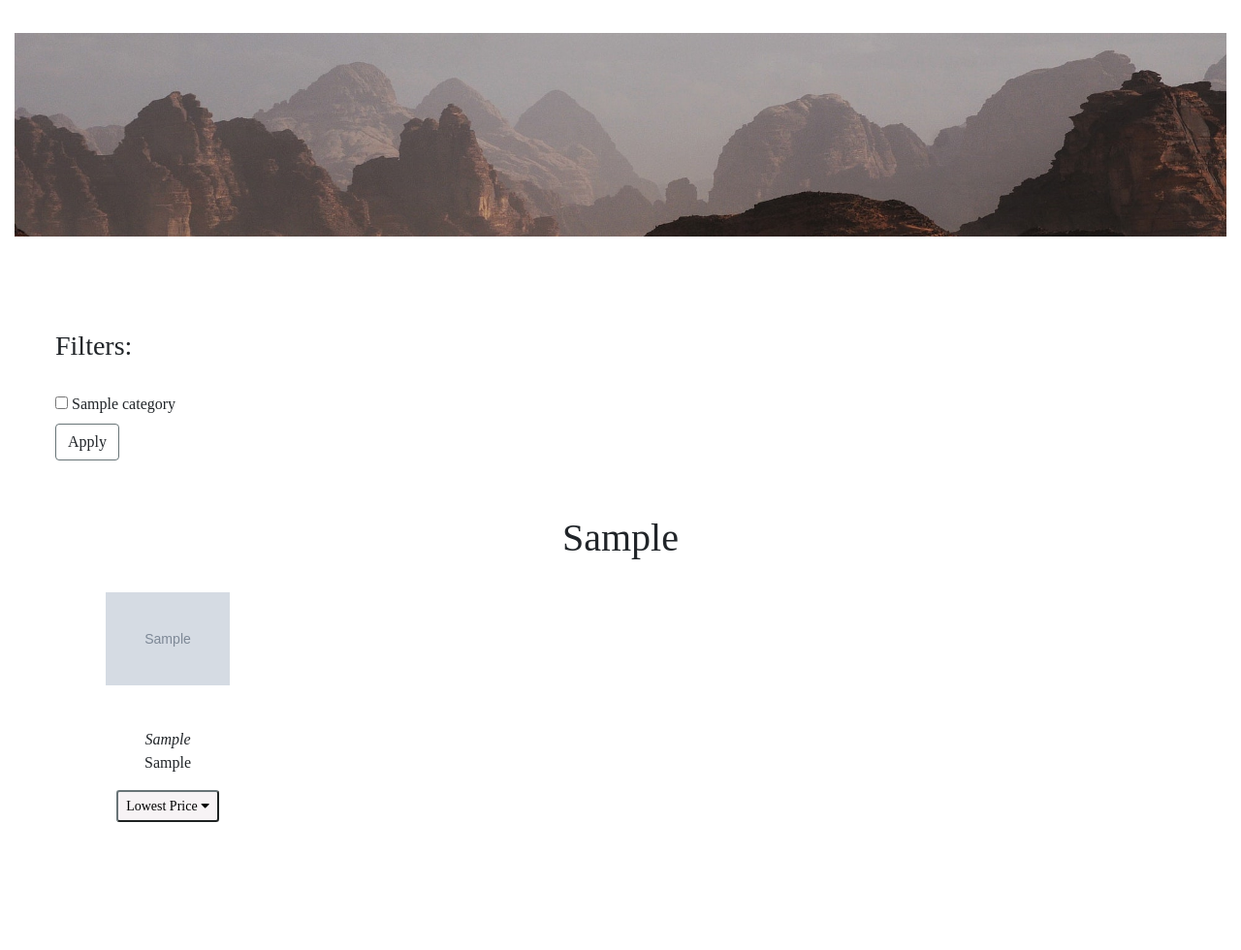
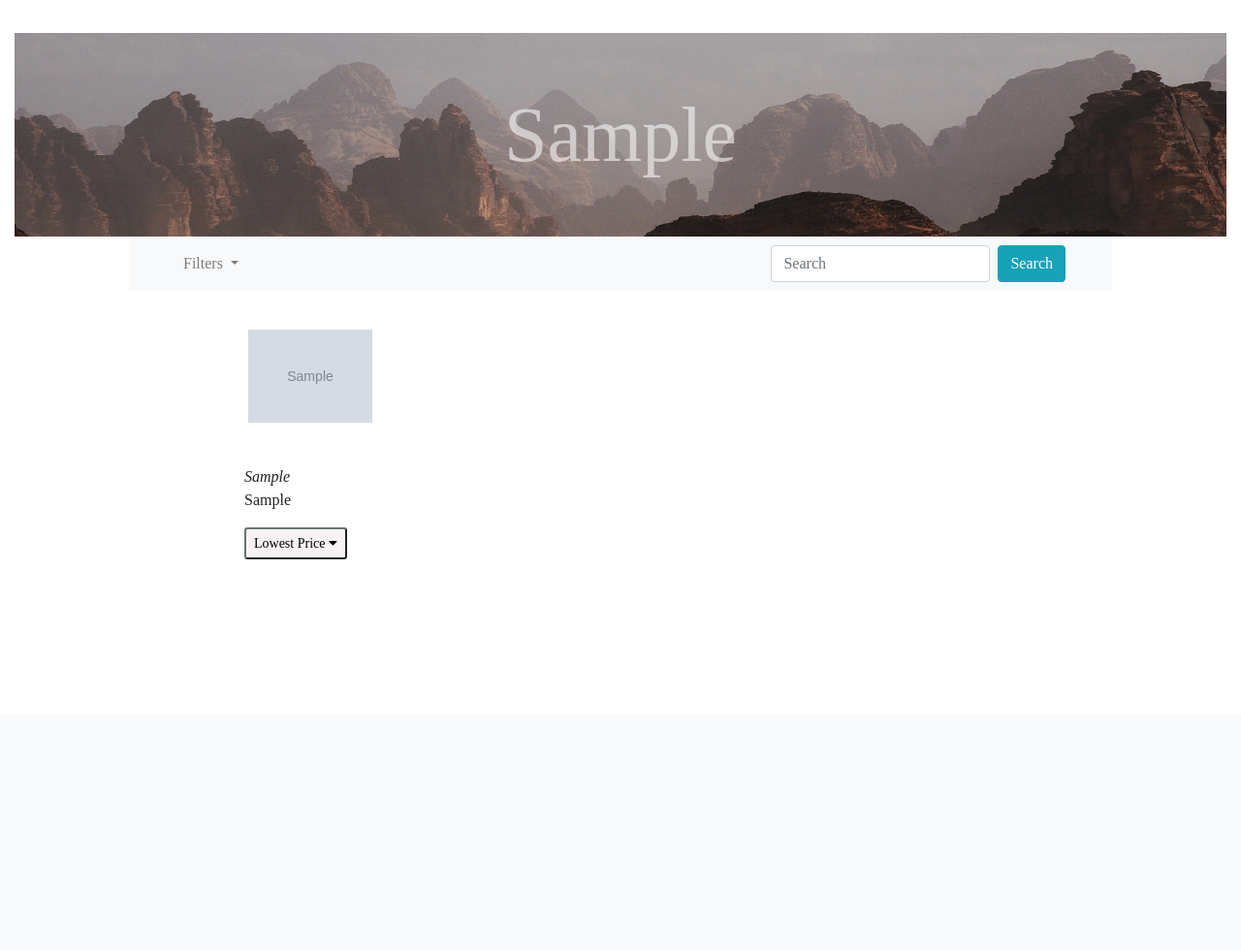
Before and after one commit to la-flor/PriceComparison, a Flask app: a page that uses templates/products.html in a window 1280 px wide. Shown: the part 62-1042 px from the top of the page at 97% size. After the commit the page ends 639 px from the top, so only its background shows below. Run offline with Flask 2, Linux system fonts and the light colour scheme; tables that the repository leaves empty hold one stand-in row (values such as "Sample post"); grey boxes marked "Sample" are stand-in pictures; some libraries are stand-ins or nearby versions; some web fonts are replaced.

Commit message:
Moved filters from sidebar to top navbar.  Created search function and changed some styling options.

```diff
--- a/app.py
+++ b/app.py
@@ -31,14 +31,35 @@ def activities():
     activities = Activity.query.all()
     return render_template('activities.html', activities=activities)
 
-@app.route('/activity/<activity>', methods=["GET"])
+@app.route('/activity/<activity>', methods=["GET", "POST"])
 def products(activity):
     """ Display products for selected activity with the ability to filter products """
 
     activity_id = Activity.query.filter_by(activity=activity).first().id
     all_categories = Category.query.filter_by(activity_id=activity_id).all()
+    cat_ids = []
 
-    if request.args:
+    for cat in all_categories:
+        cat_ids.append(cat.id)
+
+    if request.method == "POST":
+        params = request.form["search"]
+        products = []
+        models = Product.query.filter(Product.model.ilike(f'%{params}%')).all()
+        make = Product.query.filter(Product.brand.ilike(f'%{params}%')).all()
+
+        if models:
+            for prod in models:
+                if prod.category_id in cat_ids:
+                    products.append(prod)
+        if make:
+            for prod in make:
+                if prod.category_id in cat_ids:
+                    products.append(prod)
+
+        return render_template('products.html', categories=all_categories, activity=activity, products=products)
+
+    elif request.args:
         filters = []
 
         """Identify visitor filter selection to apply and add to filters list"""
@@ -60,11 +81,12 @@ def products(activity):
                 products.append(product)
         return render_template('products.html', checked=filters, categories=all_categories, activity=activity, products=products)
 
-    category = Category.query.filter_by(activity_id=activity_id).all()
-    products = []
-    for cat in category:
-        cat_prods = Product.query.filter_by(category_id=cat.id).all()
-        for prod in cat_prods:
-            products.append(prod)
+    else:
+        category = Category.query.filter_by(activity_id=activity_id).all()
+        products = []
+        for cat in category:
+            cat_prods = Product.query.filter_by(category_id=cat.id).all()
+            for prod in cat_prods:
+                products.append(prod)
 
-    return render_template('products.html', categories=all_categories, activity=activity, products=products)
+        return render_template('products.html', categories=all_categories, activity=activity, products=products)
--- a/static/app.css
+++ b/static/app.css
@@ -15,6 +15,7 @@ body {
 #apply-filter {
     border-color: #687477;
 }
+
 
 /* For home page carousel */
 .full-screen {
@@ -35,3 +36,32 @@ body {
     font-size: 2rem;
     transform: translate(-50%, -50%);
 }
+
+/* For products page */
+
+.card {
+    margin: 0 auto;
+    float: none;
+    margin-bottom: 10px;
+}
+
+#filters {
+    min-width: 260px;
+    margin: 0 auto;
+    float: none;
+    margin-bottom: 10px;
+}
+
+.title {
+    position: absolute;
+    top: 50%;
+    left: 50%;
+    font-size: 5rem;
+    transform: translate(-50%, -50%);
+    color: rgb(248, 249, 249, 0.6);
+    z-index: 1;
+}
+
+.round {
+    border-radius: 10px;
+}
--- a/templates/products.html
+++ b/templates/products.html
@@ -7,42 +7,67 @@
 
 <br><br><br><br>
 
-<div class="col-12">
+<div class="col-12 overlay">
     <img src="/static/images/banner_desert.jpeg" width="100%">
+
+    <div class="title">
+        {{ activity }}
+    </div>
+
 </div>
 
-<div class="container-flex">
+<div class="container mb-3">
+            <nav class="navbar navbar-expand-sm bg-light navbar-light mx-5 px-5">
+                <ul class="navbar-nav mr-auto">
 
-    <div class="row">
+                    <!-- Dropdown -->
+                        <li class="nav-item dropdown">
+                            <a class="nav-link dropdown-toggle" href="#" id="navbardrop" data-toggle="dropdown">
+                            Filters
+                            </a>
+                            <div class="dropdown-menu p-2 round">
+                                <form id="filter" class="form-check" action="/activity/{{ activity }}" method="GET">
+                                    {% for cat in categories %}
+                                    <!-- <label> -->
+                                        <input type="checkbox" class="filter-input form-check-input" name="{{cat.category_name}}" value="{{cat.category_name}}"
+                                            {% if cat.category_name in checked %}
+                                            checked
+                                            {% endif %}><label class="form-check-label" for="{{cat.category_name}}">{{cat.category_name}}</label><br>
+                                    <!-- </label> -->
+                                    {% endfor %}
 
-    <div class="col-md-2 col-sm-12 my-2 pt-5 mt-5 mx-5 p-4 filters">
+                                <div class="dropdown-divider"></div>
+                                <label class="dropdown-item-text"><button type="submit" class="btn btn-outline" id="apply-filter">Apply</button></label>
 
-        <h3>Filters:</h3><br>
-        <form id="filter" action="/activity/{{ activity }}" method="GET">
-            {% for cat in categories %}
-                <input type="checkbox" class="filter-input" name="{{cat.category_name}}" value="{{cat.category_name}}"
-                {% if cat.category_name in checked %}
-                checked
-                {% endif %}>
-                <label for="{{cat.category_name}}">{{cat.category_name}}</label>
-                <br>
-            {% endfor %}
-            <button type="submit" class="btn btn-outline" id="apply-filter">Apply</button>
-        </form>
+                            </div>
+                        </li>
+                    </form>
 
-    </div>
+                </ul>
+                    <form class="form-inline" action="/activity/{{ activity }}" method="POST">
+                        <input class="form-control mr-sm-2" type="text" placeholder="Search" name="search">
+                        <button class="btn btn-info" type="submit">Search</button>
+                    </form>
+
+            </nav>
+</div>
 
 
-<div class="container text-center">
+
+
+<!-- product cards below -->
+
+<div class="container col-sm-12 col-md-9 col-lg-8">
 
     <div class="row pb-5 mb-5">
 
-        <div class="col-12 pt-4">
-            <h1>{{ activity }}</h1>
-        </div>
+        {% if products | length < 1 %}
+            <h1>No products fit this criteria</h1>
+        {% endif %}
+
 
         {% for item in products %}
-            <div class="col-lg-3 col-md-4">
+            <div class="col-xs-12 col-sm-6 col-md-4 col-lg-3">
 
                 <div class="card border-0" style="width: 11rem;">
                     <img class="card-img-top p-4" src={{ item.image }} alt="{{ item.model }} image">
@@ -68,7 +93,4 @@
             </div>
         {% endfor %}
     </div>
-</div>
-
-</div>
 {% endblock %}
```
Also changed, not shown: 1 other file.
